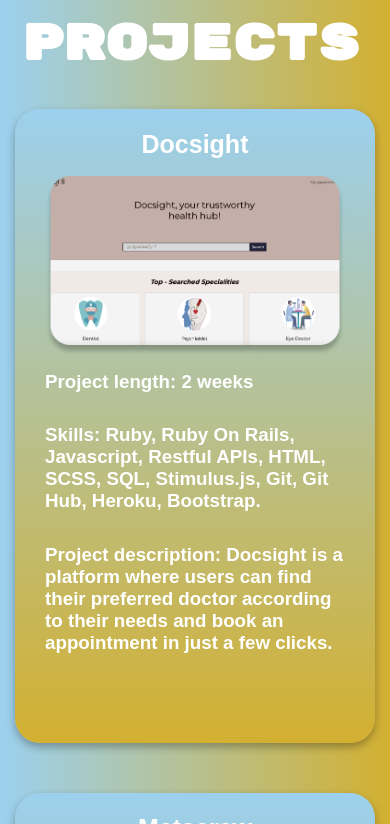
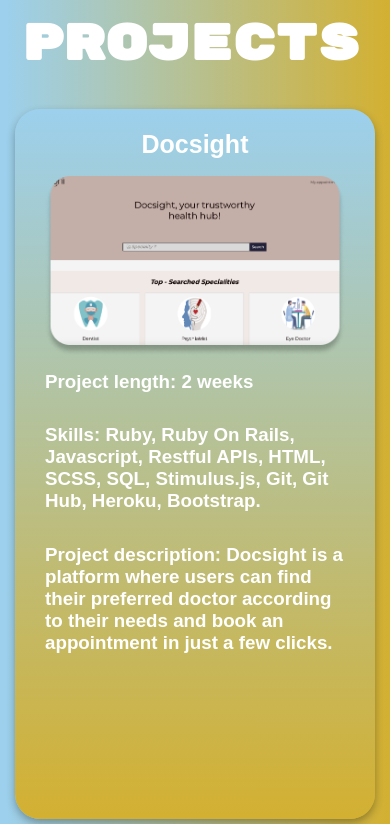
Before and after one commit to marcosamselem/Portfolio, a React (Create React App) app: page /web in a window 390 px wide. Shown: the part 1120-1944 px from the top of the page. Built offline with nearby package versions, Linux system fonts and the light colour scheme; a web font is replaced by a local one.

Commit message:
fixed card size

```diff
--- a/src/App.css
+++ b/src/App.css
@@ -67,7 +67,8 @@
     font-size: 10px;
     margin-bottom: 50px;
     width: 350px !important;
-    height: 624px !important;
+    min-height: 624px !important;
+    max-height: 750px !important;
     display: flex;
     flex-direction: column;
     padding: 5px;
```
